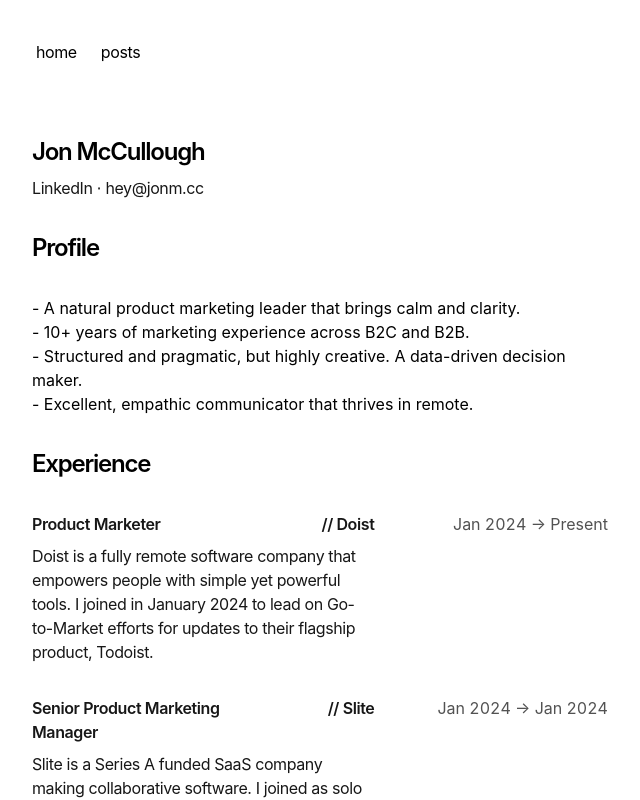
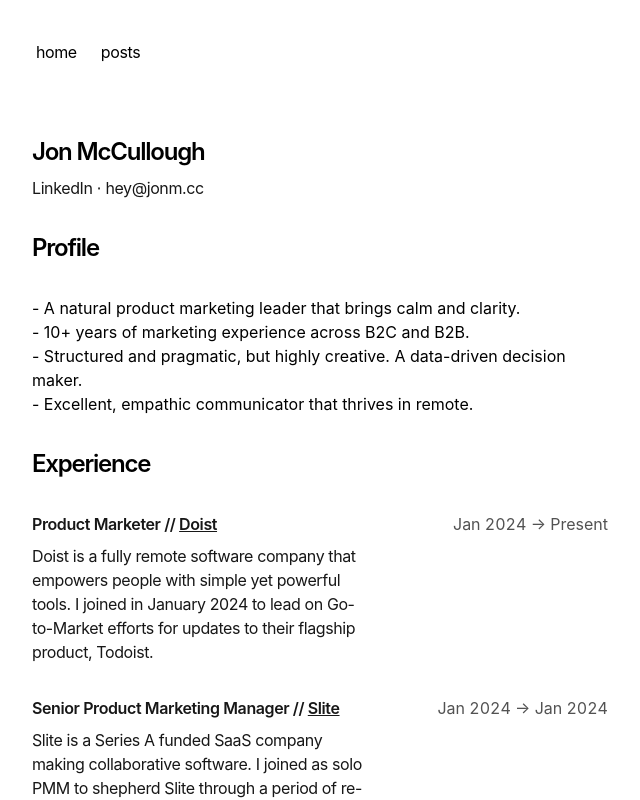
Before and after one commit to jonmccull/blog, a Next.js app: page /cv in a window 1280 px wide. Shown: the top 800 px of the page, without its empty margins (320-960 px from the left). Built offline with nearby package versions, Linux system fonts and the light colour scheme.

Commit message:
Update CV to add job links per metadata

```diff
--- a/app/components/jobs.tsx
+++ b/app/components/jobs.tsx
@@ -17,12 +17,11 @@ export function JobExperience() {
         })
         .map((job) => (
             <div className="grid w-full grid-cols-5 grid-flow-row gap-2">
-                <p className="col-span-2 font-semibold text-neutral-900 dark:text-neutral-100 tracking-tight">
-                  {job.metadata.position}
-                </p>
-
-                <p className="col-span-1 font-semibold text-right text-neutral-900 dark:text-neutral-100 tracking-tight">
-                  // {job.metadata.title}
+                <p className="col-span-3 font-semibold text-neutral-900 dark:text-neutral-100 tracking-tight">
+                  {job.metadata.position} // <Link legacyBehavior href={job.metadata.companyLink}><a className="underline" target="_blank" rel="noopener noreferrer">
+                          {job.metadata.title}
+                      </a>
+                  </Link>
                 </p>
 
                 <p className="col-span-2 text-right text-neutral-600 dark:text-neutral-400 tabular-nums">
```
